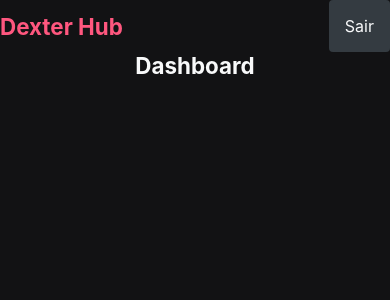
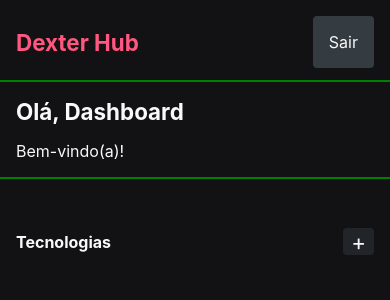
Before and after one commit to dexter2k8/dexter-hub, a React (Vite) app: page /dashboard in a window 390 px wide. Shown: the top 300 px of the page. Built offline with nearby package versions, Linux system fonts and the light colour scheme.

Commit message:
updated responsiveness

```diff
--- /dev/null
+++ b/src/components/TechnologiesList/index.tsx
@@ -0,0 +1,12 @@
+import Styles from "./styles";
+
+function TechnologiesList() {
+  return (
+    <Styles.Container>
+      <h2>Tecnologias</h2>
+      <button>+</button>
+    </Styles.Container>
+  );
+}
+
+export default TechnologiesList;
--- /dev/null
+++ b/src/components/TechnologiesList/styles.ts
@@ -0,0 +1,19 @@
+import styled from "styled-components";
+
+const Container = styled.div`
+  display: flex;
+  align-items: center;
+  justify-content: space-between;
+  width: 100%;
+  button {
+    padding-block: 0;
+    padding-inline: 0.5rem;
+    font-size: 1.4rem;
+    background-color: var(--grey-3);
+    &:hover {
+      background-color: var(--grey-2);
+    }
+  }
+`;
+
+export default { Container };
--- a/src/pages/Dashboard/index.tsx
+++ b/src/pages/Dashboard/index.tsx
@@ -1,11 +1,18 @@
 import Styles from "./styles";
 import Header from "../../components/Header";
+import TechnologiesList from "../../components/TechnologiesList";
 
 function Dashboard() {
   return (
     <Styles.Container>
       <Header buttonText="Sair" clearData />
-      <h1>Dashboard</h1>
+      <Styles.Content>
+        <Styles.SectionTitle>
+          <h1>Olá, Dashboard</h1>
+          <p>Bem-vindo(a)!</p>
+        </Styles.SectionTitle>
+      </Styles.Content>
+      <TechnologiesList />
     </Styles.Container>
   );
 }
--- a/src/pages/Dashboard/styles.ts
+++ b/src/pages/Dashboard/styles.ts
@@ -5,9 +5,34 @@ const Container = styled.div`
   display: flex;
   flex-direction: column;
   align-items: center;
-  max-width: 56rem;
+  padding: 1rem;
+  /* TODO: adjust gap */
+  gap: 10rem;
+  @media (min-width: 460px) {
+    width: 58rem;
+  }
 `;
 
-const Content = styled.div``;
+const Content = styled.div`
+  position: absolute;
+  top: 5rem;
+  width: 100vw;
+  padding: 1rem;
+  /* TODO: adjust border */
+  border-block: 2px solid green;
+`;
 
-export default { Container, Content };
+const SectionTitle = styled.section`
+  margin: 0 auto;
+  display: flex;
+  flex-direction: column;
+  justify-content: space-between;
+  gap: 1rem;
+  @media (min-width: 460px) {
+    flex-direction: row;
+    align-items: center;
+    width: 56rem;
+  }
+`;
+
+export default { Container, Content, SectionTitle };
--- a/src/pages/styles.ts
+++ b/src/pages/styles.ts
@@ -7,6 +7,7 @@ const Container = styled.div`
   align-items: center;
   justify-content: center;
   gap: 1rem;
+  padding-block: 1rem;
   max-width: 22rem;
   min-height: 100vh;
 `;
```
